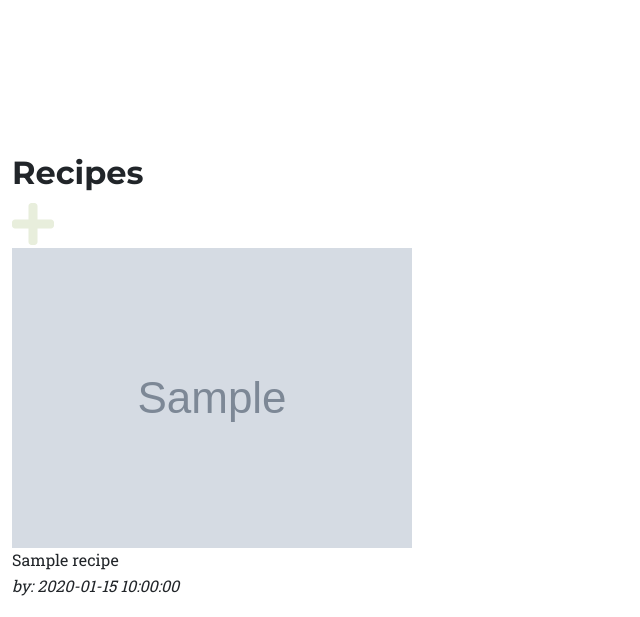
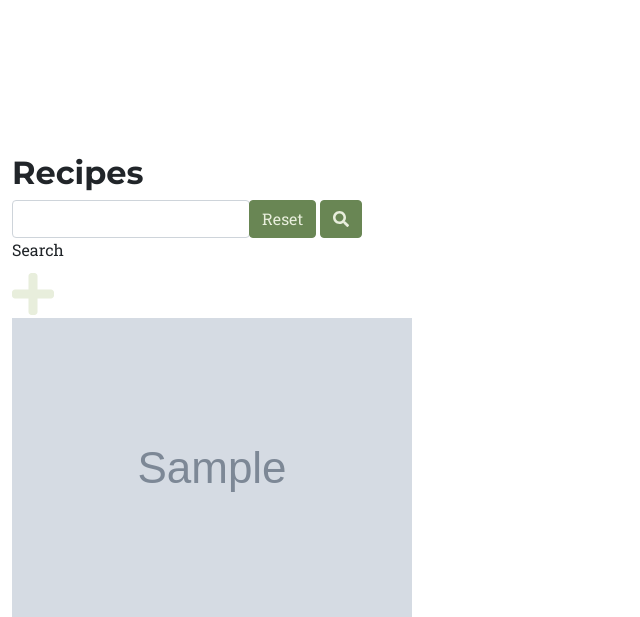
Before and after one commit to CJepps/Simmer-recipe-sharing, a Flask app: page /get_recipes in a window 1280 px wide. Shown: the part 134-751 px from the top of the page, without its empty margins (0-640 px from the left). Before the commit the page ends 730 px from the top, so only its background shows below. Run offline with Flask 2, Linux system fonts and the light colour scheme; grey boxes marked "Sample" are stand-in pictures; a database or web service that is not in the repository returns one stand-in record (values such as "Sample title"); some libraries are stand-ins or nearby versions.

Commit message:
Added search functionality to homepage and recipe section.

```diff
--- a/app.py
+++ b/app.py
@@ -21,6 +21,13 @@ mongo = PyMongo(app)
 @app.route("/get_recipes")
 def get_recipes():
     recipes = mongo.db.recipes.find()
+    return render_template("recipes.html", recipes=recipes)
+
+
+@app.route("/search", methods=["GET", "POST"])                       #searchbar function can i add a function to flash a message when no results are returned from index?
+def search():
+    query = request.form.get("query")
+    recipes = mongo.db.recipes.find({"$text": {"$search": query}})
     return render_template("recipes.html", recipes=recipes)
 
 
--- a/templates/recipes.html
+++ b/templates/recipes.html
@@ -2,6 +2,19 @@
 {% block content %}
 
     <h2>Recipes</h2>
+
+    <form  action="{{ url_for('search') }}" method= "post" class="input-group">                      <!--search bar for recipes. taken from https://mdbootstrap.com/docs/standard/forms/search/-->
+        <div class="form-outline">
+          <input type="text" id="query" name="query" class="form-control validate" minlength="3" required/>
+          <label class="form-label" for="query">Search</label>
+        </div>
+        <div>
+            <a href="{{ url_for('get_recipes') }}" role="button" class="btn btn-primary">Reset</a>
+            <button type="submit" class="btn btn-primary">
+                <i class="fas fa-search left"></i>
+            </button>
+        </div>
+    </form>
 
 
 
@@ -31,4 +44,5 @@
     </div>
     {% endfor %}
 
+
 {% endblock %}
```
Also changed, not shown: templates/home.html (+11 -8 lines).
